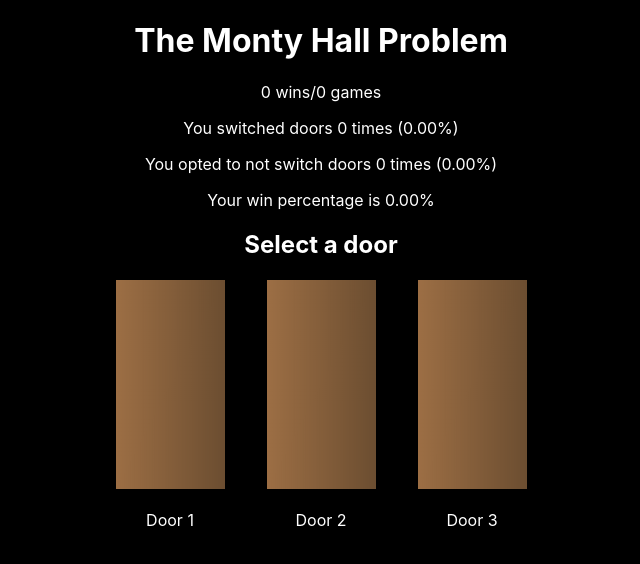
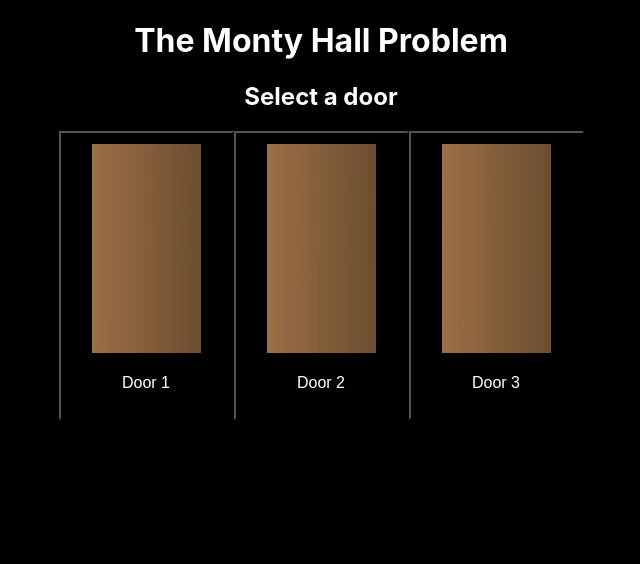
Before and after one commit to AmyShackles/monty_hall, a React (Create React App) app: page / in a window 1280 px wide. Shown: the top 564 px of the page, without its empty margins (319-959 px from the left). Built offline with nearby package versions, Linux system fonts and the light colour scheme.

Commit message:
Adds ability to navigate with keyboard

```diff
--- a/src/App.css
+++ b/src/App.css
@@ -1,6 +1,7 @@
 body {
   display: flex;
   justify-content: center;
+  flex-direction: column;
   text-align: center;
   color: white;
   background-color: black;
@@ -8,25 +9,28 @@ body {
 
 .doors {
   display: flex;
+  justify-content: center;
 }
 .doors p {
   display: flex;
   justify-content: center;
 }
 .modal {
-  position: fixed;
-  bottom: calc(50% - 200px);
-  left: calc(50% - 240px);
-  padding: 50px 25px;
   background-color: white;
-  border: 1px solid grey;
-  border-radius: 3px;
+  width: 50vw;
+  margin: auto;
   color: black;
 }
 .modal button {
+  padding: 20px 10px;
   margin: 20px;
-  width: 200px;
-  color: white;
+  width: 155px;
+}
+.modal button:focus {
+  outline: 3px solid blue;
+}
+.modal p {
+  padding: 20px 0 0;
 }
 .results {
   text-align: center;
@@ -56,10 +60,6 @@ button {
   img {
     max-width: 70%;
   }
-  .modal {
-    left: 0;
-    bottom: 25%;
-  }
   .doors {
     width: 90%;
     margin: auto;
--- a/src/App.js
+++ b/src/App.js
@@ -11,7 +11,7 @@ function App() {
       <header className="App-header">
         <h1>The Monty Hall Problem</h1>
       </header>
-      <div className="score">
+      {score ? <div className="score">
         <p>
           {score} wins/{gamesPlayed} games
         </p>
@@ -36,8 +36,8 @@ function App() {
             : ((score / gamesPlayed) * 100).toFixed(2)}
           %
         </p>
-      </div>
-      <h2>Select a door</h2>
+      </div> : null}
+      {!switched && <h2>Select a door</h2>}
       <Gameshow
         setScore={setScore}
         setGamesPlayed={setGamesPlayed}
--- a/src/components/Door.js
+++ b/src/components/Door.js
@@ -3,20 +3,16 @@ import closedDoor from "../closedDoor.png";
 import goatDoor from "../goatDoor.gif";
 import keyDoor from "../keyDoor.gif";
 
-const Door = ({ handleSelection, id, game }) => {
+const Door = ({ handleSelection, id, game, isOpen }) => {
   const { contestantGuess, montyDoor, prizeDoor, win = "" } = game;
 
   if (win === true || win === false) {
     return (
       <>
         {prizeDoor === +id ? (
-          <div>
             <img src={keyDoor} alt="Opening door to reveal keys" />
-          </div>
         ) : (
-          <div>
             <img src={goatDoor} alt="Opening door to reveal goat" />
-          </div>
         )}
       </>
     );
@@ -24,26 +20,25 @@ const Door = ({ handleSelection, id, game }) => {
     return (
       <>
         {contestantGuess === +id ? (
-          <div>
+          <button disabled={isOpen}>
             <img src={closedDoor} alt="Closed door" />
             <p>You chose Door {id}</p>
-          </div>
+          </button>
         ) : montyDoor === +id ? (
-          <div>
+          <button disabled={isOpen}>
             <img src={goatDoor} alt="Opening door to reveal goat" />
             <p>Monty opens Door {id}</p>
-          </div>
+          </button>
         ) : (
-          <div>
+          <button onClick={handleSelection} disabled={isOpen}>
             <img
               src={closedDoor}
               name={id}
               id={`door-${id}`}
               alt="Closed door"
-              onClick={handleSelection}
             />
             <p>Door {id}</p>
-          </div>
+          </button>
         )}
       </>
     );
--- a/src/components/Gameshow.js
+++ b/src/components/Gameshow.js
@@ -7,6 +7,7 @@ const Gameshow = ({ setScore, setGamesPlayed, setSwitched }) => {
   const [promptOpen, setPromptOpen] = React.useState(false);
   const [result, setResult] = React.useState("");
   const [game, setGame] = React.useState({});
+  const [selected, setSelected] = React.useState(false);
   React.useEffect(() => {
     if (game.win === true) {
       setScore((score) => score + 1);
@@ -19,17 +20,19 @@ const Gameshow = ({ setScore, setGamesPlayed, setSwitched }) => {
     const door = event.target.name;
     if (!game.contestantDoor) {
       setGame(new MontyHall(door));
-      setPromptOpen(true);
+      setSelected(true);
     }
   };
   const keepDoor = () => {
     setResult(game.checkWinning());
     setPromptOpen(false);
+    setSelected(false);
   };
   const changeDoor = () => {
     setResult(game.changeAnswer());
     setSwitched((switched) => switched + 1);
     setPromptOpen(false);
+    setSelected(false);
   };
   const restart = () => {
     setResult("");
@@ -37,18 +40,19 @@ const Gameshow = ({ setScore, setGamesPlayed, setSwitched }) => {
   };
   return (
     <main>
-      {promptOpen && (
+      {promptOpen ? (
         <Prompt>
           <p>Do you want to change doors?</p>
-          <button onClick={keepDoor}>No</button>
-          <button onClick={changeDoor}>Change Answer </button>
+          <button tabIndex="0" onClick={keepDoor}>No</button>
+          <button tabIndex="0" onClick={changeDoor}>Change Answer </button>
         </Prompt>
-      )}
+      ) : null}
       <div className="doors">
-        <Door id="1" game={game || {}} handleSelection={handleSelection} />
-        <Door id="2" game={game || {}} handleSelection={handleSelection} />
-        <Door id="3" game={game || {}} handleSelection={handleSelection} />
+        <Door id="1" isOpen={promptOpen} game={game || {}} handleSelection={handleSelection} />
+        <Door id="2" isOpen={promptOpen} game={game || {}} handleSelection={handleSelection} />
+        <Door id="3" isOpen={promptOpen} game={game || {}} handleSelection={handleSelection} />
       </div>
+      {selected ? <button onClick={() => setPromptOpen(true)}>Decide Next Move</button> : null}
       {result && (
         <>
           <div className="results">
--- a/src/components/MontyHall.js
+++ b/src/components/MontyHall.js
@@ -7,7 +7,6 @@ class MontyHall {
     this.win = "";
   }
   start() {
-    console.log(`You chose ${this.contestantGuess} as your door`);
     return this.montyOpens();
   }
   getPrizeDoor() {
--- a/src/components/Prompt.js
+++ b/src/components/Prompt.js
@@ -3,7 +3,7 @@ import ReactDOM from "react-dom";
 
 const Prompt = ({ children }) =>
   ReactDOM.createPortal(
-    <div className="modal">{children}</div>,
+    <div className="modal" tabIndex="0">{children}</div>,
     document.getElementById("modal-root")
   );
 
```
